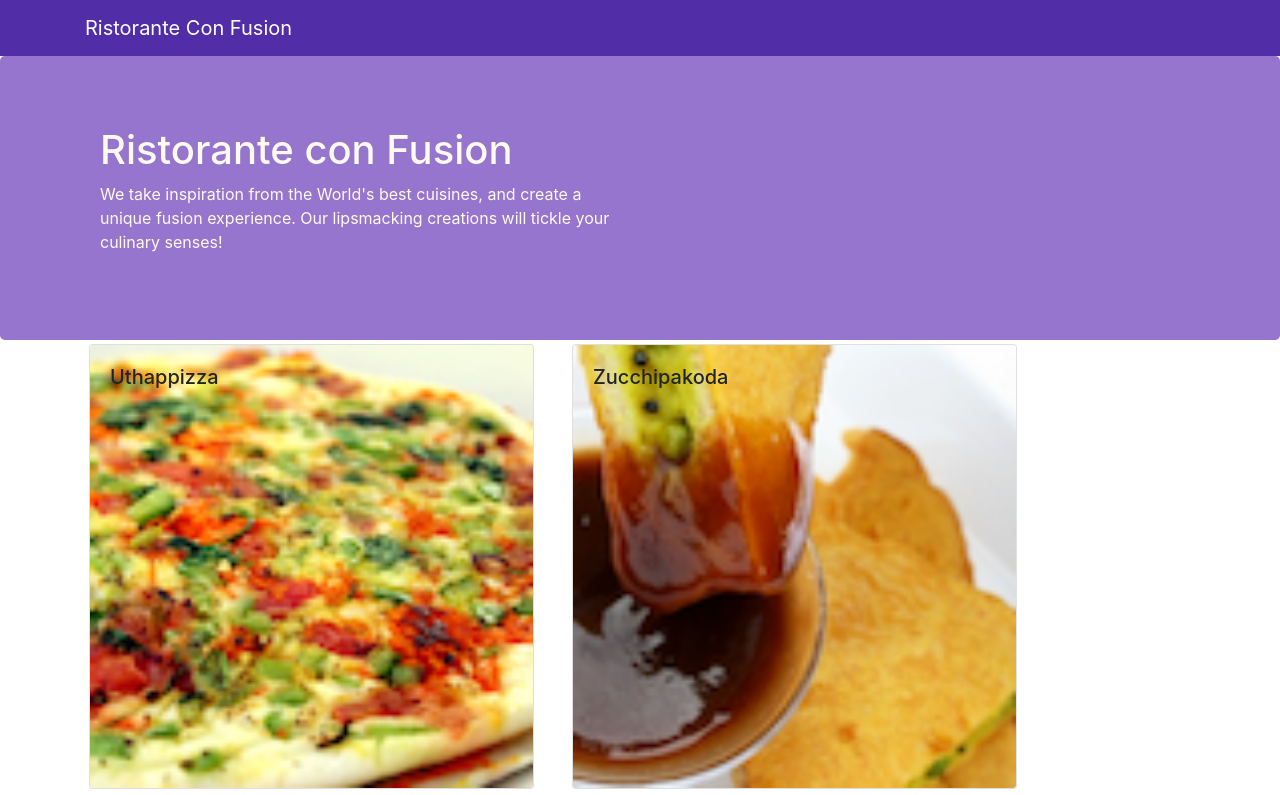
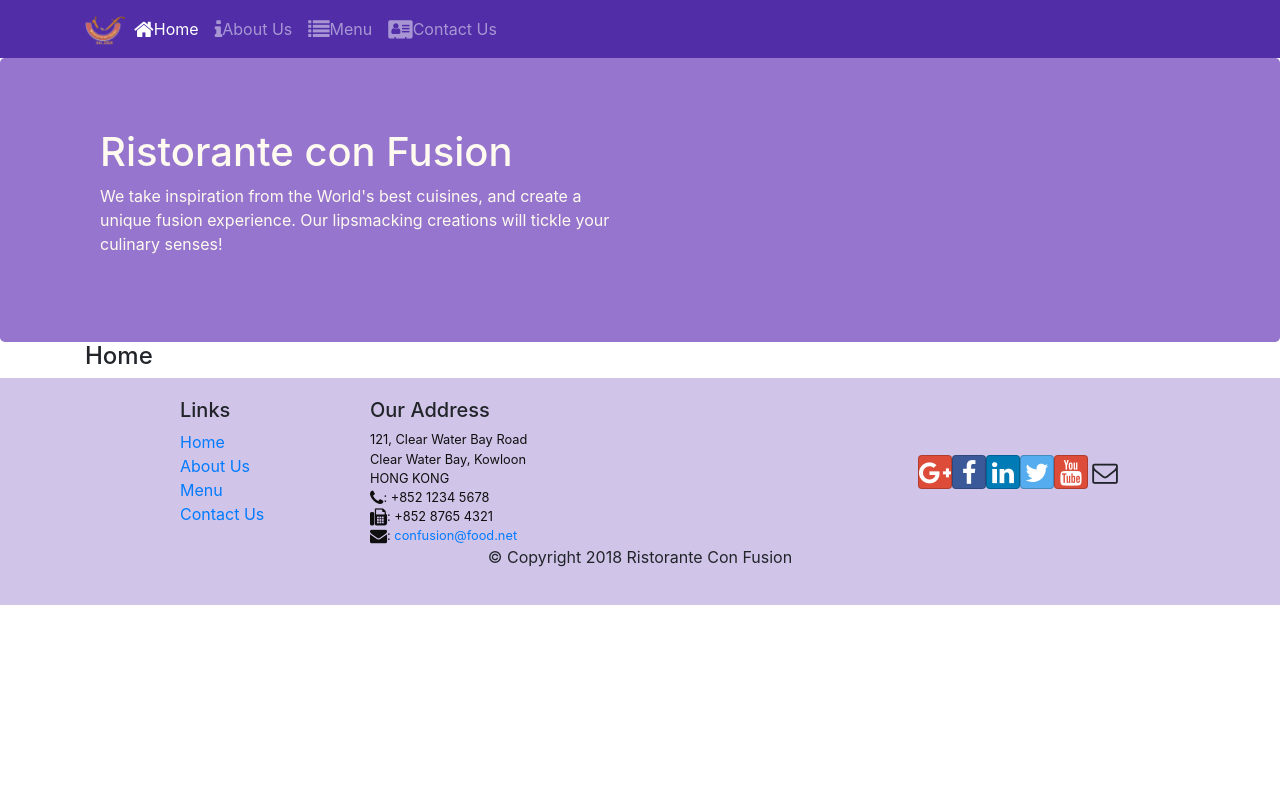
Before and after one commit to abhi-upadhyay28/ReactProject, a React (Create React App) app: page /home in a window 1280 px wide. Shown: the top 795 px of the page. Built offline with nearby package versions, Linux system fonts and the light colour scheme.

Commit message:
React Router

```diff
--- a/package.json
+++ b/package.json
@@ -12,6 +12,7 @@
     "react": "^16.12.0",
     "react-dom": "^16.12.0",
     "react-popper": "^0.9.2",
+    "react-router-dom": "^4.2.2",
     "react-scripts": "3.4.0",
     "reactstrap": "^5.0.0"
   },
--- a/src/App.js
+++ b/src/App.js
@@ -4,6 +4,7 @@
 
 import { Navbar, NavbarBrand } from 'reactstrap';
 import Main from './components/MainComponent';
+import { BrowserRouter } from 'react-router-dom';
 
 
 class App extends React.Component {
@@ -15,10 +16,11 @@
   // }
   render() {
     return (
-      <div className="App">
-
+      <BrowserRouter>
+      <div >
         <Main />
       </div>
+      </BrowserRouter>
     );
   }
 }
--- a/src/components/FooterComponent.js
+++ b/src/components/FooterComponent.js
@@ -1,4 +1,5 @@
 import React from 'react';
+import { Link } from 'react-router-dom';
 function Footer(props) {
     return (
         <div className="footer">
@@ -7,10 +8,10 @@
                 <div className="col-4 offset-1 col-sm-2">
                     <h5>Links</h5>
                     <ul className="list-unstyled">
-                        <li><a href="/#">Home</a></li>
-                        <li><a href="/#">About</a></li>
-                        <li><a href="/#">Menu</a></li>
-                        <li><a href="contactus.html">Contact</a></li>
+                        <li><Link to="/home">Home</Link></li>
+                        <li><Link to="/aboutus">About Us</Link></li>
+                        <li><Link to="/menu">Menu</Link></li>
+                        <li><Link to="/contactus">Contact Us</Link></li>
                     </ul>
                 </div>
                 <div className="col-7 col-sm-5">
--- a/src/components/HeaderComponent.js
+++ b/src/components/HeaderComponent.js
@@ -1,12 +1,52 @@
 import React, {Component} from 'react';
-import { Navbar, NavbarBrand, Jumbotron } from 'reactstrap';
+import { Navbar, NavbarBrand, Nav, NavbarToggler, Collapse, NavItem, Jumbotron } from 'reactstrap';
+import { NavLink } from 'react-router-dom';
 class Header extends Component {
+    constructor(props){
+        super(props);
+        this.state = {
+            isNavOpen:false
+        };
+        this.toggleNav = this.toggleNav.bind(this);
+    }
+    toggleNav(){
+        this.setState({
+            isNavOpen: !this.state.isNavOpen
+        })
+    }
     render(){
         return(
         <>
-        <Navbar dark>
+        <Navbar dark expand="md">
           <div className="container">
-            <NavbarBrand href="/">Ristorante Con Fusion</NavbarBrand>
+            <NavbarToggler onClick={this.toggleNav} />
+            <NavbarBrand className="mr-auto" href="/">
+                <img src='assets/images/logo.png' height='30' width='41' alt='Ristorante Con Fusion' />
+            </NavbarBrand>
+            <Collapse isOpen={this.state.isNavOpen} navbar>
+            <Nav navbar>
+                <NavItem>
+                    <NavLink className="nav-link" to="/home" >
+                        <span className="fa fa-home fa-lg"></span>Home
+                    </NavLink>
+                </NavItem>
+                <NavItem>
+                    <NavLink className="nav-link" to="/aboutus" >
+                        <span className="fa fa-info fa-lg"></span>About Us
+                    </NavLink>
+                </NavItem>
+                <NavItem>
+                    <NavLink className="nav-link" to="/menu" >
+                        <span className="fa fa-list fa-lg"></span>Menu
+                    </NavLink>
+                </NavItem>
+                <NavItem>
+                    <NavLink className="nav-link" to="/contactus" >
+                        <span className="fa fa-address-card fa-lg"></span>Contact Us
+                    </NavLink>
+                </NavItem>
+            </Nav>
+            </Collapse>
           </div>
         </Navbar>
         <Jumbotron>
--- /dev/null
+++ b/src/components/HomeComponent.js
@@ -0,0 +1,11 @@
+import React from 'react'
+
+function Home(props){
+    return (
+        <div className="container">
+            <h4>Home</h4>
+        </div>
+    );
+}
+
+export default Home;
--- a/src/components/MainComponent.js
+++ b/src/components/MainComponent.js
@@ -2,33 +2,38 @@
 
 
 import Menu from './MenuComponent';
+import Home from './HomeComponent'
 import  DishDetail from './DishDetailComponent';
 import  Header from './HeaderComponent';
 import  Footer from './FooterComponent';
 import { DISHES } from '../shared/dishes';
+import { Switch, Route, Redirect } from 'react-router-dom';
 
 class Main extends React.Component {
   constructor(props) {
     super(props);
     this.state = {
       dishes: DISHES,
-      selectedDish: null
     };
   }
 //   static defaultProps = { // <-- DEFAULT PROPS
 //     details: []       // undefined gets converted to array,render won't trigger error
 // }
-  onDishSelect(dishId){
-    this.setState({selectedDish:dishId});
-}
+
   render() {
-    let arr=this.state.dishes;
+    const HomePage = () => {
+      return (
+        <Home />
+      );
+    }
     return (
       <div className="App">
         <Header />
-        <Menu dishes={this.state.dishes}
-        onClick={(dishId)=>this.onDishSelect(dishId)}/>
-        <DishDetail details={arr.filter((dish)=>dish.id===this.state.selectedDish)[0]} />
+        <Switch>
+          <Route path="/home" component={HomePage} />
+          <Route exact path="/menu" component={() => <Menu dishes={this.state.dishes} />}/>
+          <Redirect to="/home" />
+        </Switch>
         <Footer />
       </div>
     );
```
Also changed, not shown: 1 other file (tests, documents, lock files or other folders).
